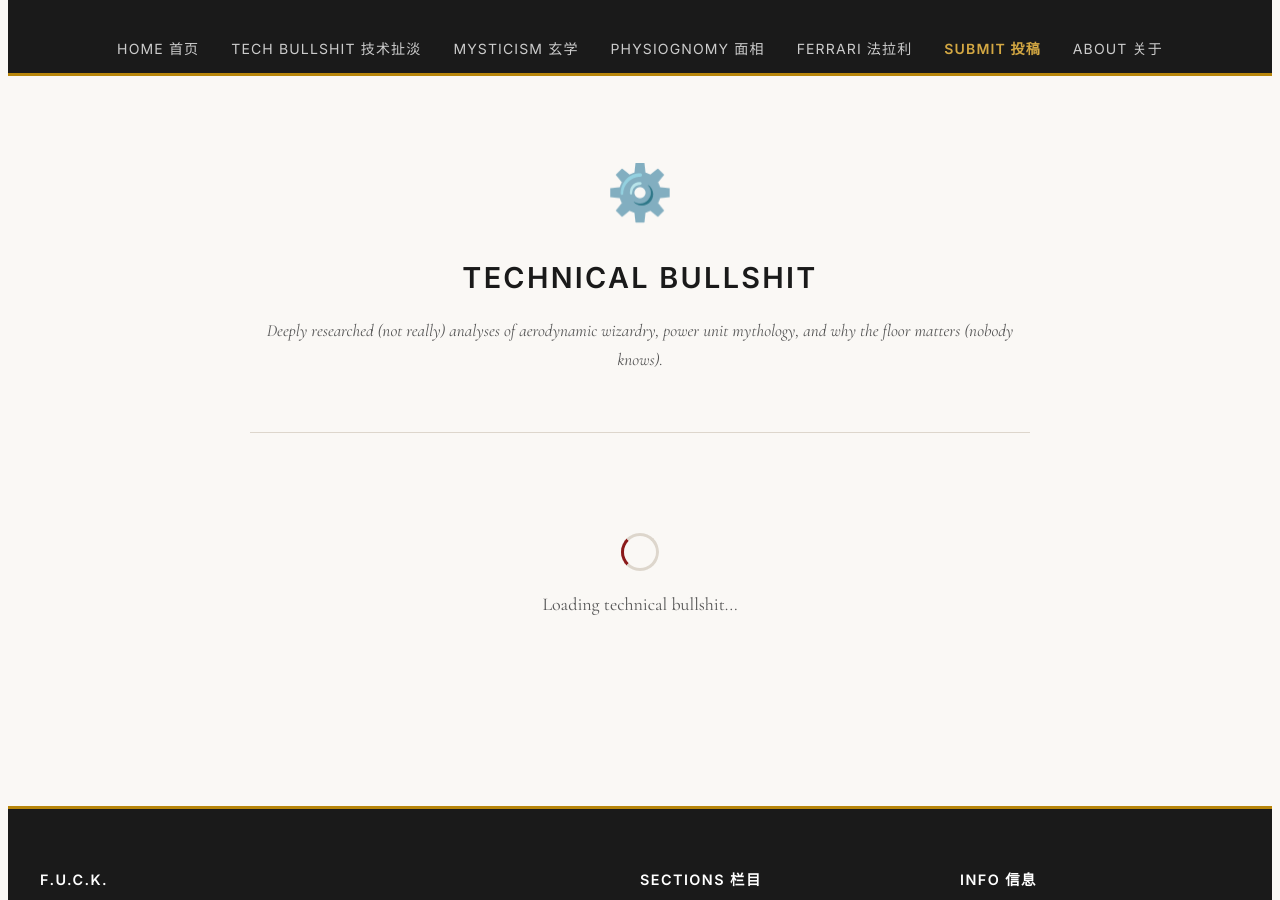
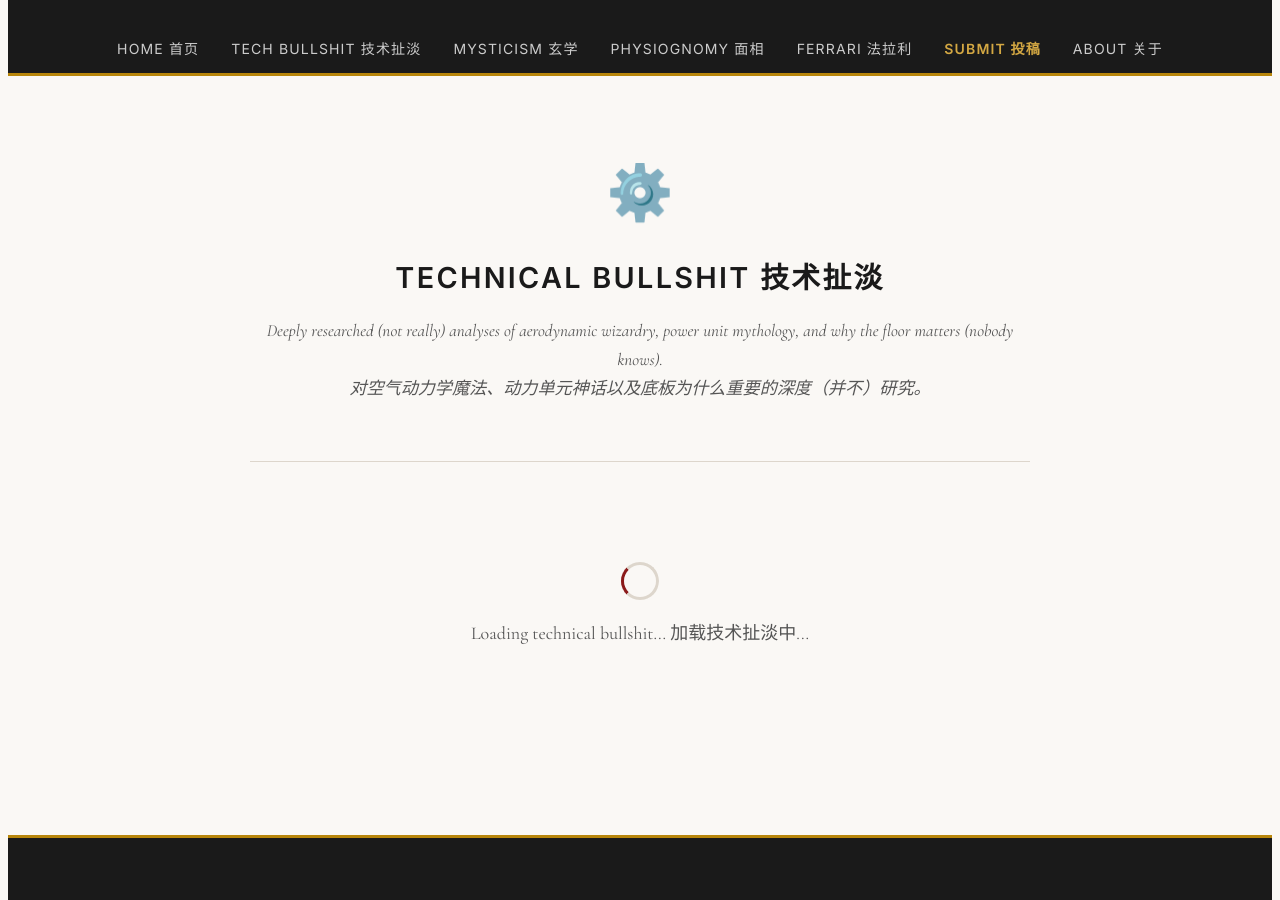
Before and after one commit to ashley0-926/fuck-journal, a Jekyll site: the page built from categories/technical-bullshit.html, in a window 1280 px wide and 900 px high, scrolled down 285 px. Built offline with Jekyll 4.4.1, drawn with Linux system fonts in a browser that asks for light colours.

Commit message:
Bilingual update 中英双语

```diff
--- a/categories/technical-bullshit.html
+++ b/categories/technical-bullshit.html
@@ -1,19 +1,19 @@
 ---
 layout: default
-title: Technical Bullshit
+title: Technical Bullshit 技术扯淡
 category: Technical Bullshit
 ---
 
 <div class="page-content category-page">
   <div class="category-header">
     <span class="category-icon">⚙️</span>
-    <h1>Technical Bullshit</h1>
-    <p class="category-description">Deeply researched (not really) analyses of aerodynamic wizardry, power unit mythology, and why the floor matters (nobody knows).</p>
+    <h1>Technical Bullshit 技术扯淡</h1>
+    <p class="category-description">Deeply researched (not really) analyses of aerodynamic wizardry, power unit mythology, and why the floor matters (nobody knows).<br>对空气动力学魔法、动力单元神话以及底板为什么重要的深度（并不）研究。</p>
   </div>
 
   <div class="articles-loading" id="articles-loading">
     <div class="loading-spinner"></div>
-    <p>Loading technical bullshit...</p>
+    <p>Loading technical bullshit... 加载技术扯淡中...</p>
   </div>
   <div class="articles-list" id="articles-list">
   </div>
```
